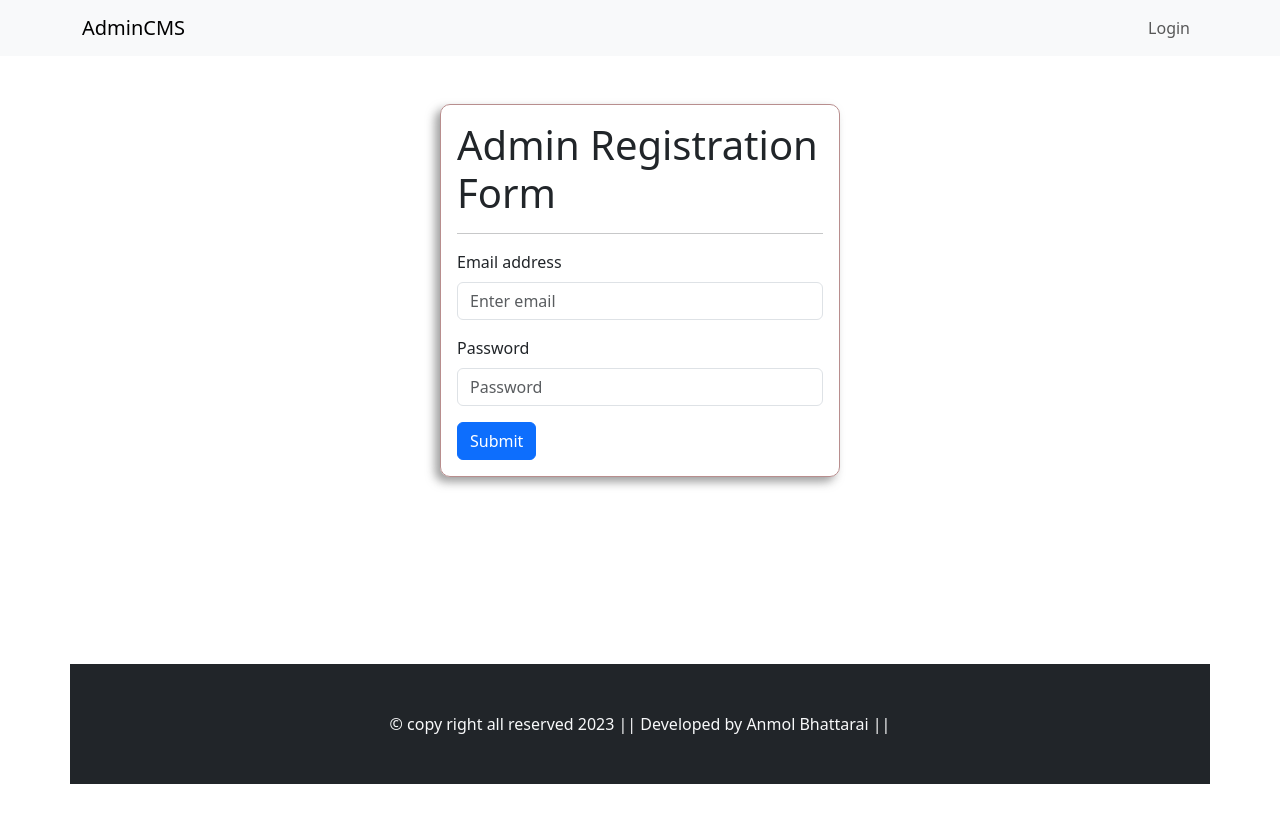
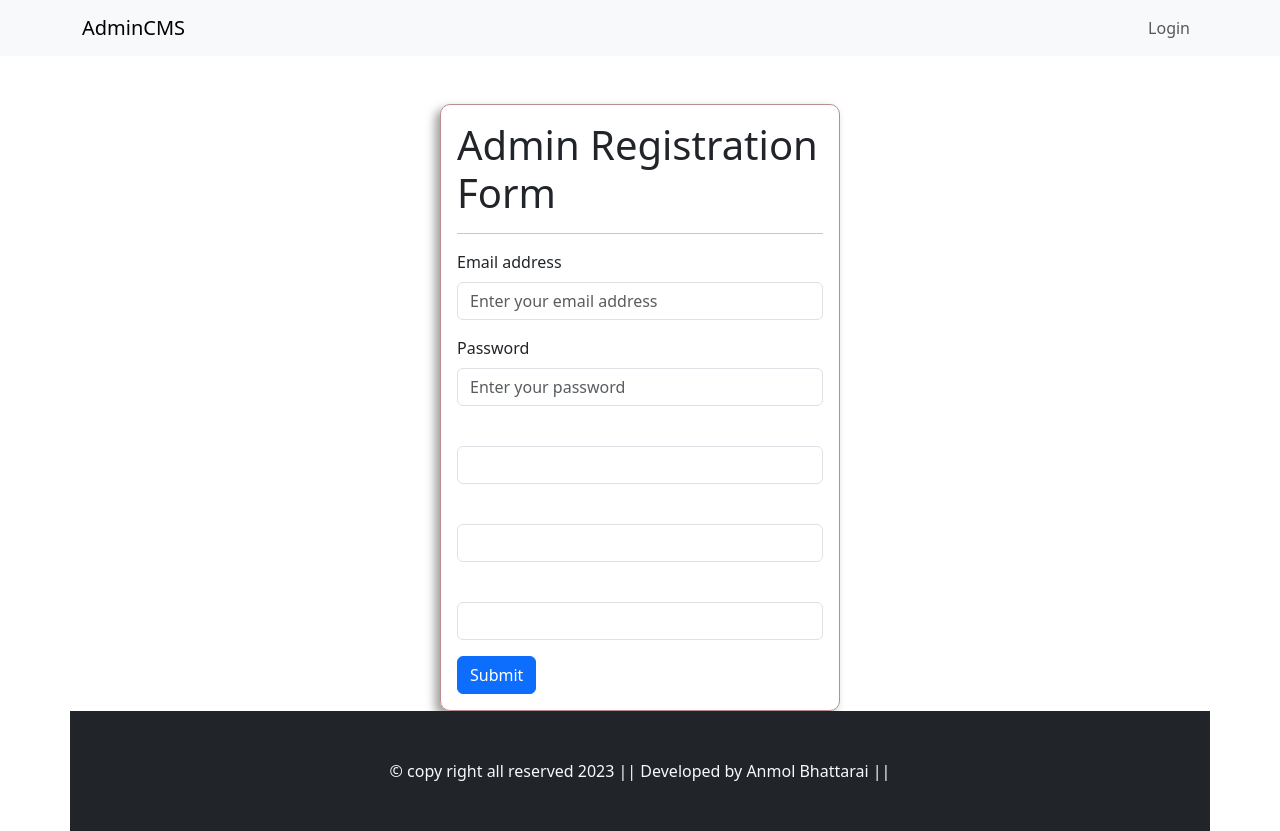
Before and after one commit to anmolft9/CMS_revision_CLIENT, a React (Create React App) app: page /register in a window 1280 px wide. Before the commit the page ends 800 px from the top, so only its background shows below. Built offline with nearby package versions, Linux system fonts and the light colour scheme.

Commit message:
added the props to the customInputField for dynamic input

```diff
--- a/src/components/customInputField/CustomInputField.js
+++ b/src/components/customInputField/CustomInputField.js
@@ -5,8 +5,8 @@ export const CustomInputField = ({ label, ...rest }) => {
   return (
     <div>
       <Form.Group className="mb-3">
-        <Form.Label>Password</Form.Label>
-        <Form.Control type="password" placeholder="Password" />
+        <Form.Label>{label}</Form.Label>
+        <Form.Control {...rest} />
       </Form.Group>
     </div>
   );
--- a/src/pages/admin-registration/AdminRegistration.js
+++ b/src/pages/admin-registration/AdminRegistration.js
@@ -2,6 +2,7 @@ import React from "react";
 import { Header } from "../../components/Header/Header";
 import { Footer } from "../../components/footer/Footer";
 import { Button, Container, Form } from "react-bootstrap";
+import { CustomInputField } from "../../components/customInputField/CustomInputField";
 
 export const AdminRegistration = () => {
   return (
@@ -12,19 +13,19 @@ export const AdminRegistration = () => {
           <Form>
             <h1>Admin Registration Form</h1>
             <hr />
-            <Form.Group className="mb-3" controlId="formBasicEmail">
-              <Form.Label>Email address</Form.Label>
-              <Form.Control type="email" placeholder="Enter email" />
-            </Form.Group>
-
-            <Form.Group className="mb-3" controlId="formBasicPassword">
-              <Form.Label>Password</Form.Label>
-              <Form.Control type="password" placeholder="Password" />
-            </Form.Group>
-            <Form.Group
-              className="mb-3"
-              controlId="formBasicCheckbox"
-            ></Form.Group>
+            <CustomInputField
+              label="Email address"
+              type="email"
+              placeholder="Enter your email address"
+            />
+            <CustomInputField
+              label="Password"
+              type="password"
+              placeholder="Enter your password"
+            />
+            <CustomInputField />
+            <CustomInputField />
+            <CustomInputField />
             <Button variant="primary" type="submit">
               Submit
             </Button>
```
